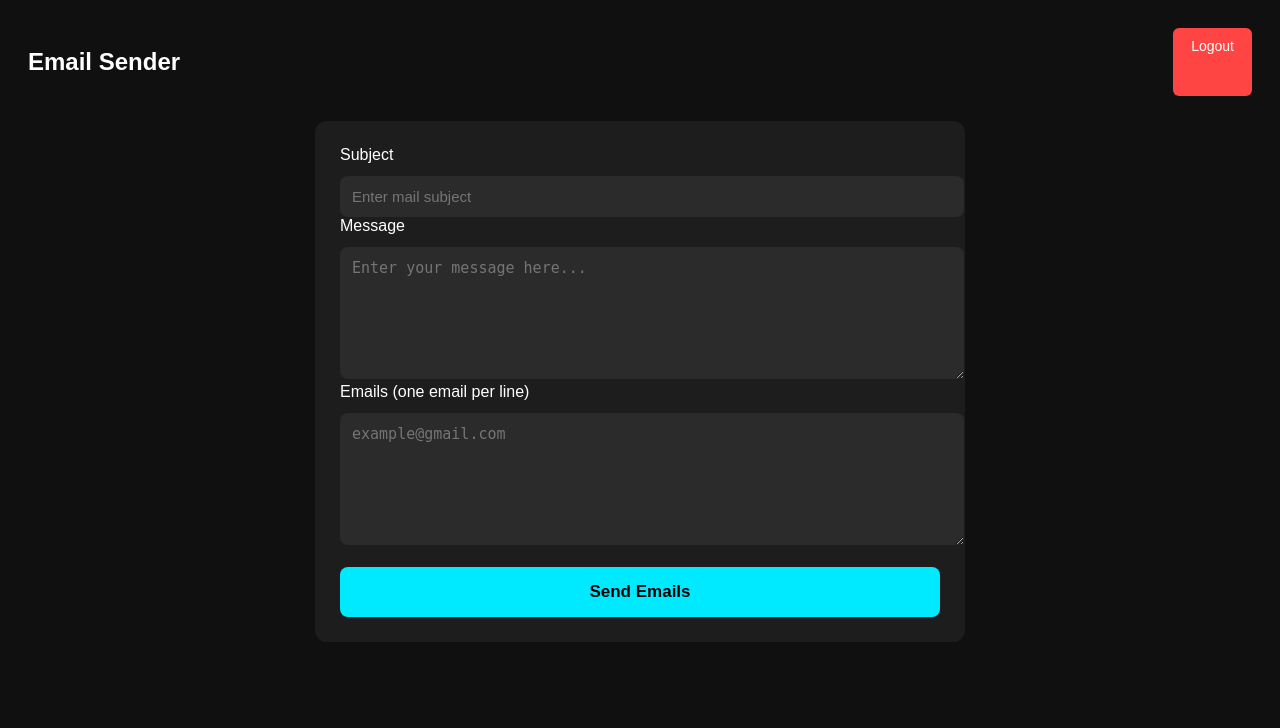
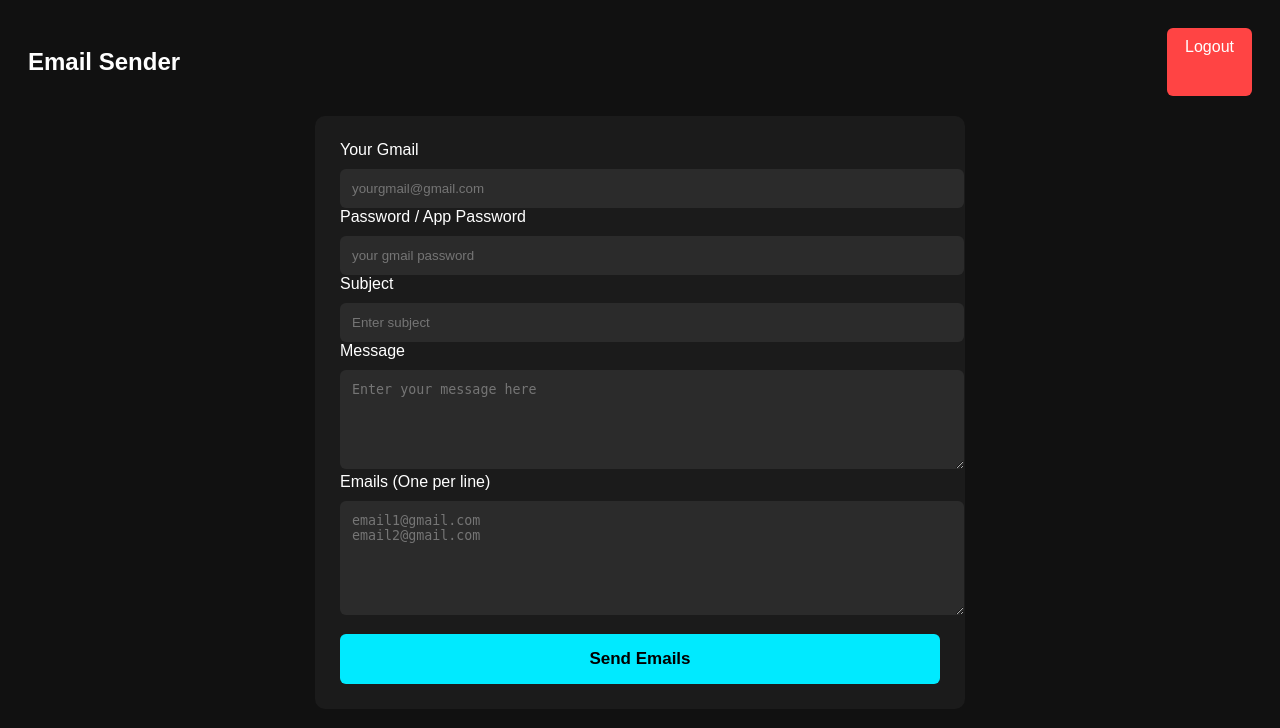
Before and after one commit to deepanshulodhi79-sudo/Deepanshu-s-, a Flask app: page /dashboard in a window 1280 px wide. Shown: the top 728 px of the page. Run offline with Flask 3, Linux system fonts and the light colour scheme; the visitor is signed in with stand-in values (Sample User, id 1).

Commit message:
Update dashboard.html

```diff
--- a/templates/dashboard.html
+++ b/templates/dashboard.html
@@ -3,155 +3,87 @@
 <head>
     <title>Dashboard</title>
     <style>
-        body {
-            background: #101010;
-            color: #fff;
-            font-family: Arial, sans-serif;
-            padding: 20px;
-        }
-        .topbar {
-            display: flex;
-            justify-content: space-between;
-            margin-bottom: 25px;
-        }
-        .logout-btn {
-            background: #ff4444;
-            padding: 10px 18px;
-            border: none;
-            color: white;
-            border-radius: 6px;
-            text-decoration: none;
-            font-size: 14px;
-        }
-        .container {
-            width: 600px;
-            margin: auto;
-            background: #1d1d1d;
-            padding: 25px;
-            border-radius: 12px;
-        }
+        body {background:#111;color:#fff;font-family:Arial;padding:20px;}
+        .box {width:600px;margin:auto;background:#1b1b1b;padding:25px;border-radius:10px;}
         input, textarea {
-            width: 100%;
-            padding: 12px;
-            margin-top: 12px;
-            background: #2b2b2b;
-            border: none;
-            color: #fff;
-            border-radius: 8px;
-            font-size: 15px;
+            width:100%;padding:12px;margin-top:10px;
+            background:#2b2b2b;border:none;color:#fff;border-radius:6px;
         }
         button {
-            width: 100%;
-            padding: 15px;
-            margin-top: 18px;
-            background: #00eaff;
-            border: none;
-            font-size: 17px;
-            font-weight: bold;
-            border-radius: 8px;
-            cursor: pointer;
-            color: #000;
+            width:100%;padding:15px;margin-top:15px;
+            background:#00eaff;border:none;border-radius:6px;
+            font-size:17px;font-weight:bold;color:#000;cursor:pointer;
         }
-        .loader {
-            display:none;
-            margin-top:15px;
-            text-align:center;
-            font-size: 18px;
+        .loader {display:none;text-align:center;margin-top:15px;font-size:18px;}
+        .popup {
+            display:none;position:fixed;top:0;left:0;width:100%;height:100%;
+            background:rgba(0,0,0,0.7);justify-content:center;align-items:center;
         }
-        .popup {
-            display:none;
-            position:fixed;
-            top:0;
-            left:0;
-            height:100%;
-            width:100%;
-            background:rgba(0,0,0,0.75);
-            justify-content:center;
-            align-items:center;
-        }
-        .popup-box {
-            background:#222;
-            padding:25px;
-            border-radius:10px;
-            width:320px;
-            text-align:center;
-            border:2px solid #00eaff;
-        }
-        .close-btn {
-            margin-top: 15px;
-            background:#00eaff;
-            padding:8px 14px;
-            border:none;
-            border-radius:6px;
-            cursor:pointer;
-        }
+        .popup-box {background:#222;padding:25px;border-radius:10px;text-align:center;width:300px;}
+        .logout {color:#fff;background:#ff4444;padding:10px 18px;text-decoration:none;border-radius:6px;}
     </style>
 </head>
 <body>
 
-<div class="topbar">
+<div style="display:flex;justify-content:space-between;margin-bottom:20px;">
     <h2>Email Sender</h2>
-    <a class="logout-btn" href="/logout">Logout</a>
+    <a class="logout" href="/logout">Logout</a>
 </div>
 
-<div class="container">
+<div class="box">
+
+    <label>Your Gmail</label>
+    <input id="email" placeholder="yourgmail@gmail.com">
+
+    <label>Password / App Password</label>
+    <input id="password" type="password" placeholder="your gmail password">
 
     <label>Subject</label>
-    <input id="subject" placeholder="Enter mail subject">
+    <input id="subject" placeholder="Enter subject">
 
     <label>Message</label>
-    <textarea id="message" rows="6" placeholder="Enter your message here..."></textarea>
+    <textarea id="message" rows="5" placeholder="Enter your message here"></textarea>
 
-    <label>Emails (one email per line)</label>
-    <textarea id="emails" rows="6" placeholder="example@gmail.com"></textarea>
+    <label>Emails (One per line)</label>
+    <textarea id="emails" rows="6" placeholder="email1@gmail.com&#10;email2@gmail.com"></textarea>
 
     <button onclick="sendMail()">Send Emails</button>
 
-    <div class="loader" id="loader">⏳ Sending emails...</div>
+    <div class="loader" id="loader">⏳ Sending...</div>
 </div>
 
 
-<!-- SUCCESS POPUP -->
 <div class="popup" id="popup">
     <div class="popup-box">
         <h3>✅ Emails Sent</h3>
-        <p id="result"></p>
-        <button class="close-btn" onclick="closePopup()">OK</button>
+        <p id="summary"></p>
+        <button onclick="closePopup()">OK</button>
     </div>
 </div>
 
 
 <script>
 function sendMail() {
-
-    let subject = document.getElementById("subject").value.trim();
-    let message = document.getElementById("message").value.trim();
-    let emails  = document.getElementById("emails").value.trim();
-
-    if (!subject || !message || !emails) {
-        alert("Please fill all fields!");
-        return;
-    }
+    let data = {
+        email: document.getElementById("email").value,
+        password: document.getElementById("password").value,
+        subject: document.getElementById("subject").value,
+        message: document.getElementById("message").value,
+        emails: document.getElementById("emails").value
+    };
 
     document.getElementById("loader").style.display = "block";
 
     fetch("/send-mails", {
         method: "POST",
         headers: {"Content-Type": "application/json"},
-        body: JSON.stringify({
-            subject: subject,
-            message: message,
-            emails: emails
-        })
+        body: JSON.stringify(data)
     })
     .then(res => res.json())
-    .then(data => {
-
+    .then(out => {
         document.getElementById("loader").style.display = "none";
-
-        document.getElementById("result").innerHTML =
-            `Total: ${data.total}<br>Success: ${data.success}<br>Failed: ${data.failed}`;
-
+        document.getElementById("summary").innerHTML =
+            `Total: ${out.total}<br>Success: ${out.success}<br>Failed: ${out.failed}`;
         document.getElementById("popup").style.display = "flex";
     });
 }
```
